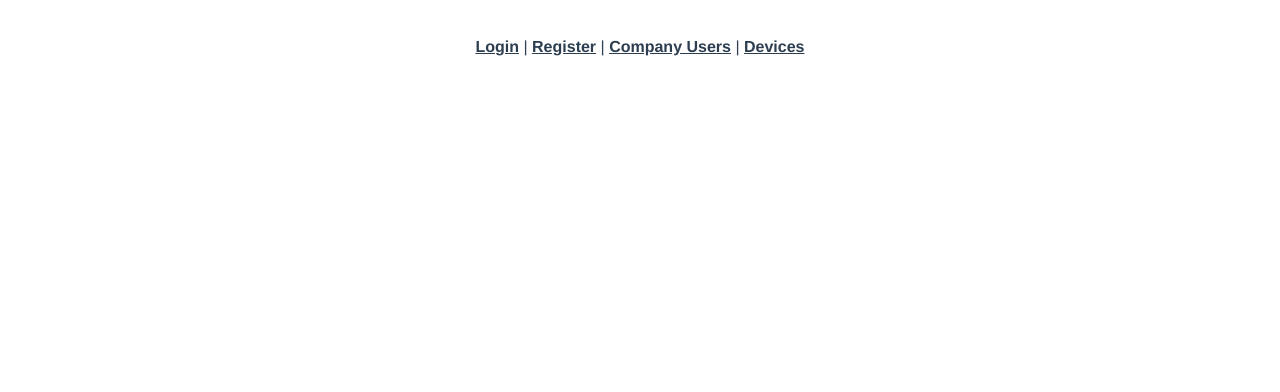
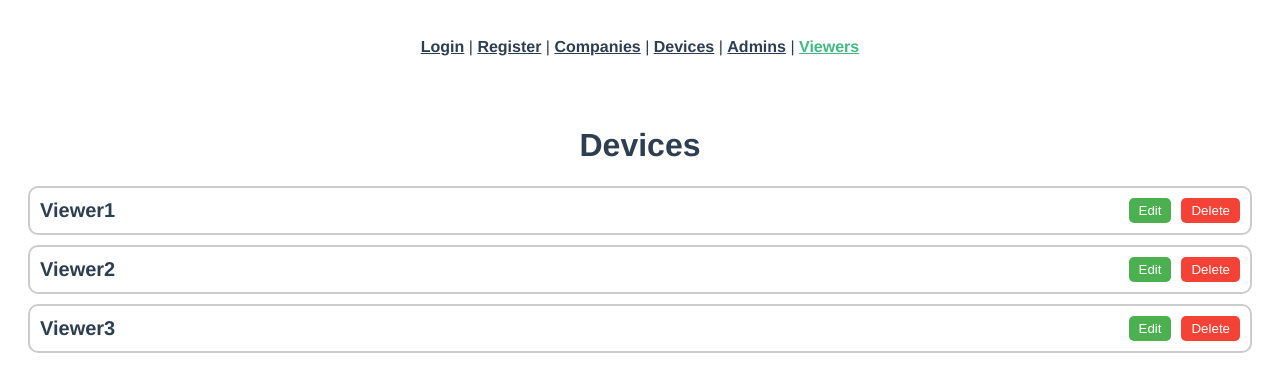
Before and after one commit to Esrefylmz/ENS492Web, a Vue app: page /viewers in a window 1280 px wide. Shown: the top 392 px of the page. Built offline with nearby package versions, Linux system fonts and the light colour scheme; the HTML template or start-up script is replaced by a standard one.

Commit message:
Remaining Pages Added

```diff
--- a/src/App.vue
+++ b/src/App.vue
@@ -3,8 +3,10 @@
     <nav>
       <router-link to="/">Login</router-link> |
       <router-link to="/Register">Register</router-link> |
-      <router-link to="/companyusers">Company Users</router-link> |
-      <router-link to="/devices">Devices</router-link>
+      <router-link to="/companies">Companies</router-link> |
+      <router-link to="/devices">Devices</router-link> |
+      <router-link to="/admins">Admins</router-link> |
+      <router-link to="/viewers">Viewers</router-link>
     </nav>
     <router-view/>
   </div>
--- a/src/router/index.js
+++ b/src/router/index.js
@@ -1,6 +1,6 @@
 import Vue from 'vue'
 import VueRouter from 'vue-router'
-import CompanyUsers from '../views/CompanyUser.vue'
+import CompanyUsers from '../views/Companies.vue'
 import Login from '../views/Login.vue'
 
 Vue.use(VueRouter)
@@ -26,9 +26,19 @@ const routes = [
     component: () => import(/* webpackChunkName: "about" */ '../views/Devices.vue')
   },
   {
-    path: '/companyusers',
-    name: 'companyusers',
-    component: () => import(/* webpackChunkName: "about" */ '../views/CompanyUser.vue')
+    path: '/admins',
+    name: 'admins',
+    component: () => import(/* webpackChunkName: "about" */ '../views/Admins.vue')
+  },
+  {
+    path: '/viewers',
+    name: 'viewers',
+    component: () => import(/* webpackChunkName: "about" */ '../views/Viewers.vue')
+  },
+  {
+    path: '/companies',
+    name: 'companies',
+    component: () => import(/* webpackChunkName: "about" */ '../views/Companies.vue')
 
   }
 ]
--- /dev/null
+++ b/src/views/Admins.vue
@@ -0,0 +1,88 @@
+<template>
+    <div class="devices">
+      <h1>Devices</h1>
+      <ul>
+        <li v-for="(device, index) in devices" :key="index" class="device">
+          <div class="device-info">
+            <div class="device-name">{{ device.name }}</div>
+            <div class="device-buttons">
+              <button class="edit-button" @click="editDevice(index)">Edit</button>
+              <button class="delete-button" @click="deleteDevice(index)">Delete</button>
+            </div>
+          </div>
+        </li>
+      </ul>
+    </div>
+  </template>
+
+  <script>
+  export default {
+    data() {
+      return {
+        devices: [
+          { name: 'Admin1' },
+          { name: 'Admin2' },
+          { name: 'Admin3' }
+        ]
+      }
+    },
+    methods: {
+      editDevice(index) {
+        // Implement edit device functionality
+        console.log(`Editing device ${index}`)
+      },
+      deleteDevice(index) {
+        // Implement delete device functionality
+        console.log(`Deleting device ${index}`)
+      }
+    }
+  }
+  </script>
+
+  <style>
+  .devices {
+    padding: 20px;
+  }
+  ul {
+    list-style: none;
+    margin: 0;
+    padding: 0;
+  }
+  li {
+    margin-bottom: 10px;
+  }
+  .device {
+    border: 2px solid #ccc;
+    border-radius: 10px;
+    padding: 10px;
+  }
+  .device-info {
+    display: flex;
+    justify-content: space-between;
+    align-items: center;
+  }
+  .device-name {
+    font-size: 20px;
+    font-weight: bold;
+  }
+  .device-buttons {
+    display: flex;
+  }
+  .edit-button {
+    background-color: #4CAF50;
+    color: white;
+    border: none;
+    border-radius: 5px;
+    padding: 5px 10px;
+    margin-right: 10px;
+    cursor: pointer;
+  }
+  .delete-button {
+    background-color: #f44336;
+    color: white;
+    border: none;
+    border-radius: 5px;
+    padding: 5px 10px;
+    cursor: pointer;
+  }
+  </style>
--- /dev/null
+++ b/src/views/Viewers.vue
@@ -0,0 +1,88 @@
+<template>
+    <div class="devices">
+      <h1>Devices</h1>
+      <ul>
+        <li v-for="(device, index) in devices" :key="index" class="device">
+          <div class="device-info">
+            <div class="device-name">{{ device.name }}</div>
+            <div class="device-buttons">
+              <button class="edit-button" @click="editDevice(index)">Edit</button>
+              <button class="delete-button" @click="deleteDevice(index)">Delete</button>
+            </div>
+          </div>
+        </li>
+      </ul>
+    </div>
+  </template>
+
+  <script>
+  export default {
+    data() {
+      return {
+        devices: [
+          { name: 'Viewer1' },
+          { name: 'Viewer2' },
+          { name: 'Viewer3' }
+        ]
+      }
+    },
+    methods: {
+      editDevice(index) {
+        // Implement edit device functionality
+        console.log(`Editing device ${index}`)
+      },
+      deleteDevice(index) {
+        // Implement delete device functionality
+        console.log(`Deleting device ${index}`)
+      }
+    }
+  }
+  </script>
+
+  <style>
+  .devices {
+    padding: 20px;
+  }
+  ul {
+    list-style: none;
+    margin: 0;
+    padding: 0;
+  }
+  li {
+    margin-bottom: 10px;
+  }
+  .device {
+    border: 2px solid #ccc;
+    border-radius: 10px;
+    padding: 10px;
+  }
+  .device-info {
+    display: flex;
+    justify-content: space-between;
+    align-items: center;
+  }
+  .device-name {
+    font-size: 20px;
+    font-weight: bold;
+  }
+  .device-buttons {
+    display: flex;
+  }
+  .edit-button {
+    background-color: #4CAF50;
+    color: white;
+    border: none;
+    border-radius: 5px;
+    padding: 5px 10px;
+    margin-right: 10px;
+    cursor: pointer;
+  }
+  .delete-button {
+    background-color: #f44336;
+    color: white;
+    border: none;
+    border-radius: 5px;
+    padding: 5px 10px;
+    cursor: pointer;
+  }
+  </style>
```
Also changed, not shown: src/views/Companies.vue (renamed from src/views/CompanyUser.vue).
